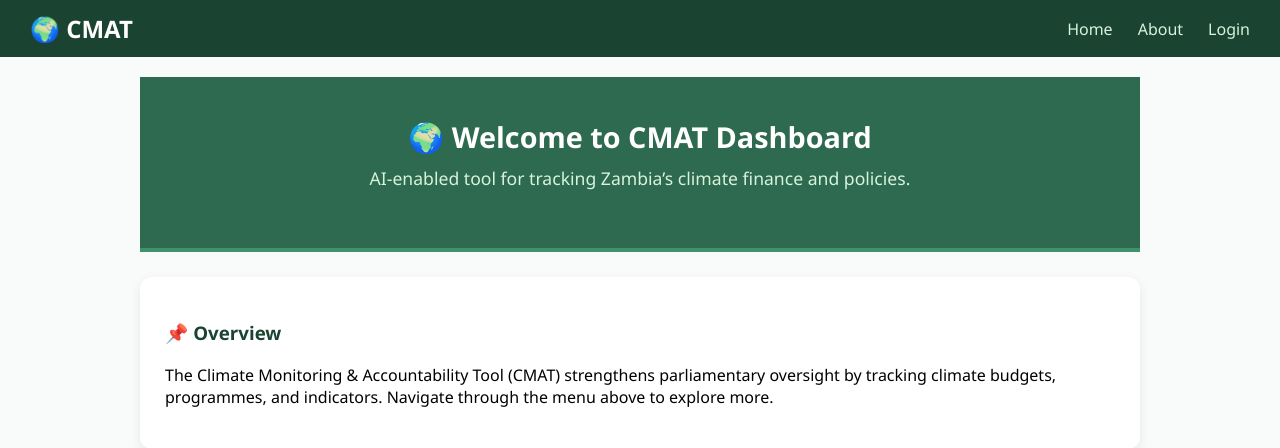
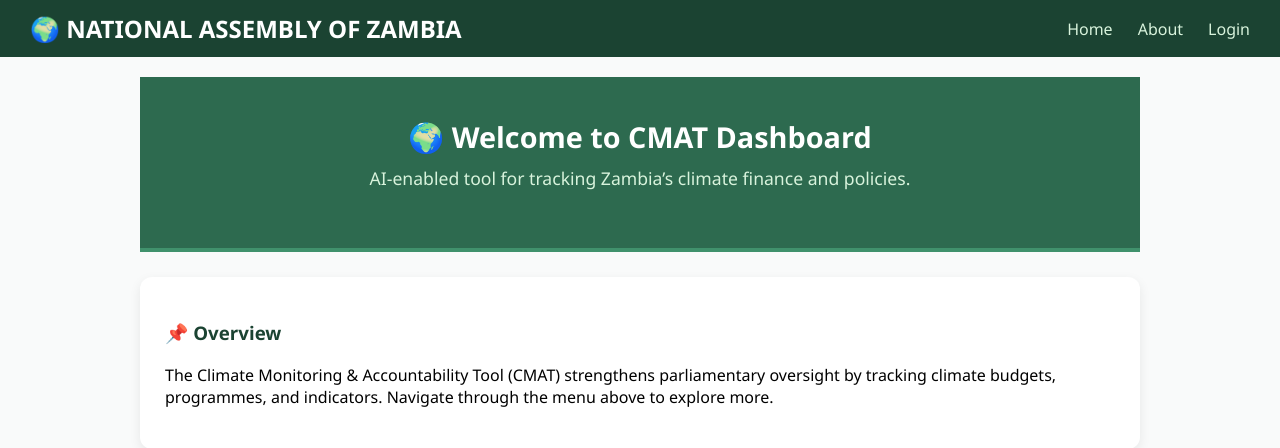
Before and after one commit to nimba005/cmat, a Flask app: page / in a window 1280 px wide. Shown: the top 448 px of the page. Run offline with Flask 3, Linux system fonts and the light colour scheme; some libraries are stand-ins or nearby versions.

Commit message:
Updated the index file

```diff
--- a/templates/index.html
+++ b/templates/index.html
@@ -11,7 +11,7 @@
   <!-- NAVIGATION BAR -->
   <nav class="navbar">
     <div class="nav-left">
-      <h2>🌍 CMAT</h2>
+      <h2>🌍 NATIONAL ASSEMBLY OF ZAMBIA</h2>
     </div>
     <div class="nav-right">
       <a href="/" class="nav-link">Home</a>
```
